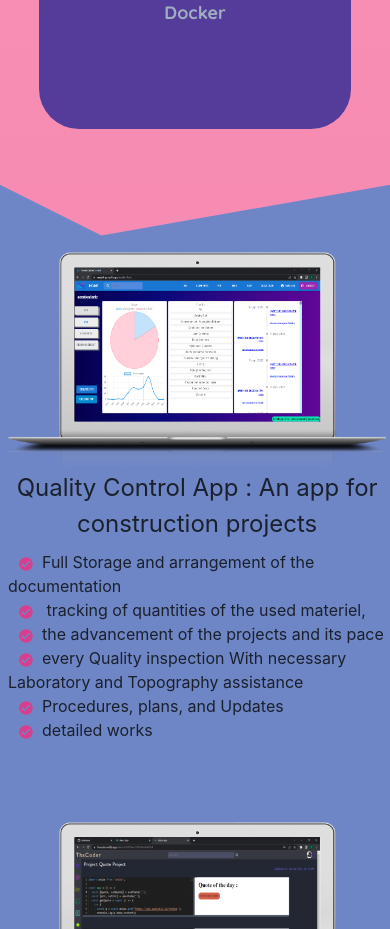
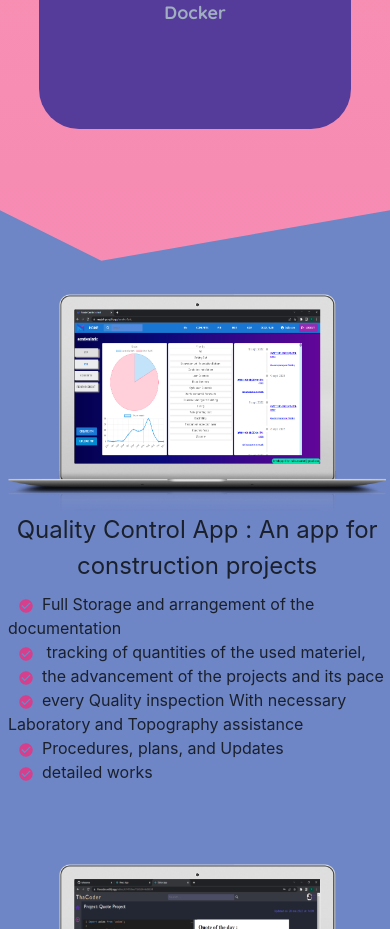
Before and after one commit to tahasama/myPortfolio, a React (Create React App) app: page / in a window 390 px wide. Shown: the part 3640-4569 px from the top of the page. Built offline with nearby package versions, Linux system fonts and the light colour scheme.

Commit message:
correct responsive phone

```diff
--- a/src/components/projects.tsx
+++ b/src/components/projects.tsx
@@ -32,7 +32,7 @@ const Projects = () => {
         "polygon(26% 7%, 100% 0, 100% 100%, 0 100%, 0 0)",
         "polygon(26% 8%, 100% 0, 100% 100%, 0 100%, 0 0)",
       ]}
-      mt={["-155vh", "-150vh", "-40vh", "-70vh", "-50vh"]}
+      mt={["-152vh", "-150vh", "-40vh", "-70vh", "-50vh"]}
       zIndex={2}
     >
       <Flex flexDir={"column"} top={80} position={"relative"} gap={20}>
@@ -42,7 +42,7 @@ const Projects = () => {
           alignItems={"center"}
           w={"97%"}
           mx={[2, 2, 2, 2, 10]}
-          mt={["-30vh", "-25vh", "-20vh", "-20vh", "-5vh"]}
+          mt={["-28vh", "-25vh", "-20vh", "-20vh", "-5vh"]}
         >
           <Img
             src={proj1}
--- a/src/components/skills.tsx
+++ b/src/components/skills.tsx
@@ -820,23 +820,40 @@ const Skills = () => {
             </motion.div>
           </Flex>
         </Flex>
-        <Box visibility={["visible", "visible", "hidden", "hidden", "hidden"]}>
+        <Box
+          visibility={["visible", "visible", "hidden", "hidden", "hidden"]}
+          mx={5}
+        >
           <Text
             fontFamily={"arial"}
             fontSize="2xl"
             textAlign={"center"}
-            mt={"28"}
+            mt={"32"}
           >
-            And everyday learning some more, and...
+            And everyday learning some more about
           </Text>
           <Text
             fontFamily={"arial"}
             fontSize="2xl"
             textAlign={"center"}
-            mt={"10"}
+            mt={"16"}
           >
-            everyday Learning something new...
+            Design, and planning better UI for a projects
           </Text>
+          <Text
+            fontFamily={"arial"}
+            fontSize="2xl"
+            textAlign={"center"}
+            mt={"16"}
+          >
+            APIs, Best practices, Clean Code...
+          </Text>
+          <Text
+            fontFamily={"arial"}
+            fontSize="2xl"
+            textAlign={"center"}
+            mt={"16"}
+          ></Text>
         </Box>
       </Flex>
     </>
```
